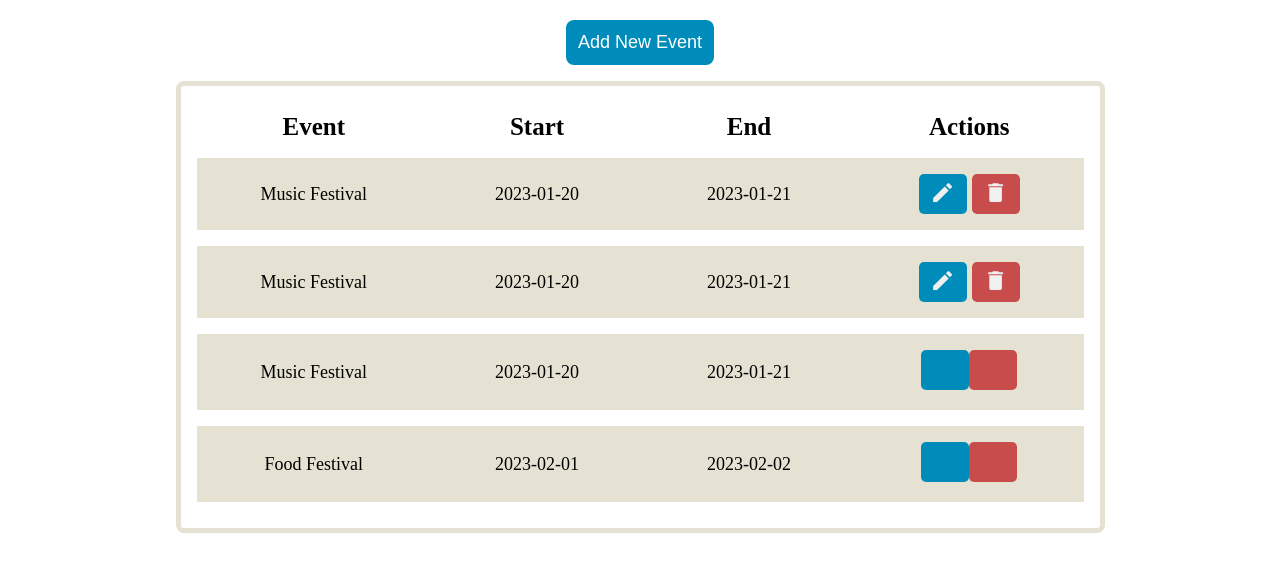
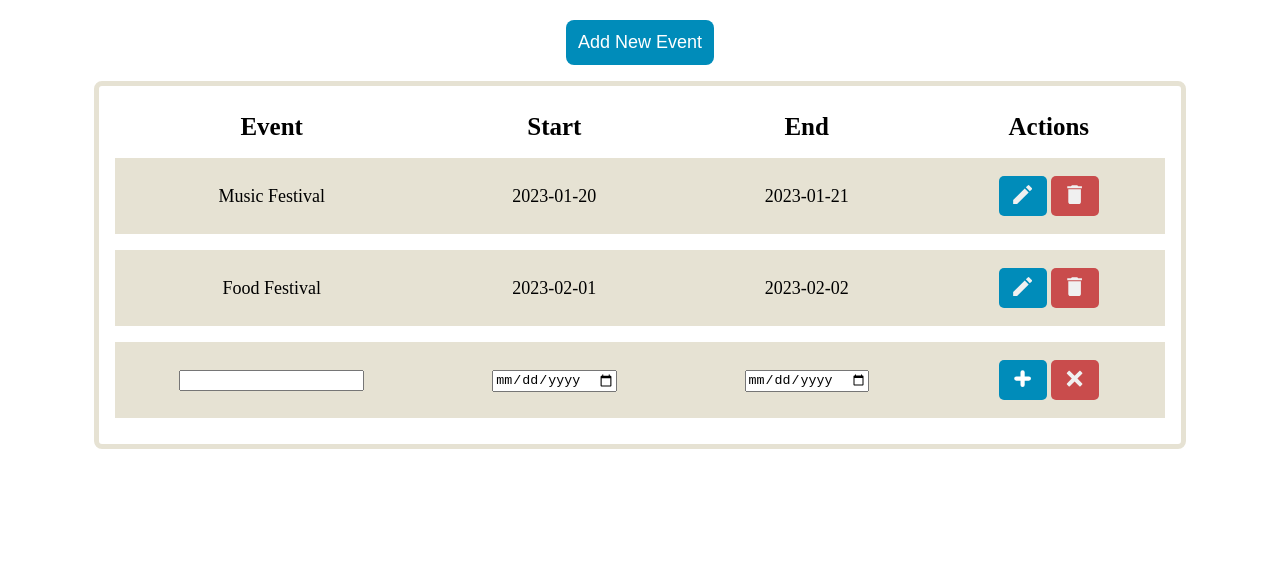
Before and after one commit to jessiehxw/xiawei-he-evaluation-eventlist, a plain HTML site: page eventlist/index.html in a window 1280 px wide. Both pictures are taken after a click on the button "Add New Event". Drawn offline with Linux system fonts and the light colour scheme; no server answers.

Commit message:
The view is completed, lack some function

```diff
--- a/eventlist/index.css
+++ b/eventlist/index.css
@@ -44,18 +44,19 @@ tbody tr {
     background-color: var(--color-tan);
 }
 
-.edit-button, .delete-button {
+.edit-button, .delete-button, .add-button, .cancel-button {
     height: 2.5rem;
     width: 3rem;
     border-radius: 5px;
     border: none;
+    margin: 2px;
 }
 
-.edit-button {
+.edit-button, .add-button {
     background-color: var(--color-blue);
 }
 
-.delete-button {
+.delete-button, .cancel-button {
     background-color: var(--color-Vermillion-red);
 }
 
--- a/eventlist/index.html
+++ b/eventlist/index.html
@@ -20,7 +20,7 @@
                 </tr>
             </thead>
             <tbody class="event-table_body">
-                <tr>
+                <!-- <tr>
                     <td class="event_name">Music Festival</td>
                     <td class="event_start">2023-01-20</td>
                     <td class="event_end">2023-01-21</td>
@@ -53,7 +53,7 @@
                             </svg>
                          </button>
                     </td>
-                </tr>
+                </tr> -->
             </tbody>
         </table>
     </div>
--- a/eventlist/index.js
+++ b/eventlist/index.js
@@ -91,6 +91,7 @@ class EventView {
     constructor() {
         this.addBtn = document.querySelector(".event-list-app__btn-add");
         this.eventList = document.querySelector(".event-table_body");
+        this.eventNameInput = document.querySelector(".event-name-input");
     }
 
     renderEvents(events) {
@@ -119,13 +120,34 @@ class EventView {
         const editButton = document.createElement("button");
         editButton.classList.add("edit-button");
 
-        const editSvg = document.createElement("svg");
-        editSvg.setAttribute("d", "")
+        const editSvg = document.createElementNS('http://www.w3.org/2000/svg', 'svg');
+        editSvg.setAttribute("focusable", "false");
+        editSvg.setAttribute("aria-hidden", "true");
+        editSvg.setAttribute("viewBox", "0 0 24 24");
+        editSvg.setAttribute("data-testid", "EditIcon");
+        editSvg.setAttribute("aria-label", "fontSize small");
+        editButton.appendChild(editSvg);
 
-        editButton.appendChild(editSvg);
+        const editPath = document.createElementNS("http://www.w3.org/2000/svg", 'path');
+        editPath.setAttribute("fill", "#f0f0f0");
+        editPath.setAttribute("d", "M3 17.25V21h3.75L17.81 9.94l-3.75-3.75L3 17.25zM20.71 7.04c.39-.39.39-1.02 0-1.41l-2.34-2.34a.9959.9959 0 0 0-1.41 0l-1.83 1.83 3.75 3.75 1.83-1.83z");
+        editSvg.appendChild(editPath);
 
         const deleteButton = document.createElement("button");
         deleteButton.classList.add("delete-button");
+
+        const deleteSvg = document.createElementNS('http://www.w3.org/2000/svg', 'svg');
+        deleteSvg.setAttribute("focusable", "false");
+        deleteSvg.setAttribute("aria-hidden", "true");
+        deleteSvg.setAttribute("viewBox", "0 0 24 24");
+        deleteSvg.setAttribute("data-testid", "DeleteIcon");
+        deleteSvg.setAttribute("aria-label", "fontSize small");
+        deleteButton.appendChild(deleteSvg);
+
+        const deletePath = document.createElementNS("http://www.w3.org/2000/svg", 'path');
+        deletePath.setAttribute("fill", "#f0f0f0");
+        deletePath.setAttribute("d", "M6 19c0 1.1.9 2 2 2h8c1.1 0 2-.9 2-2V7H6v12zM19 4h-3.5l-1-1h-5l-1 1H5v2h14V4z");
+        deleteSvg.appendChild(deletePath);
 
         eventActionsElem.appendChild(editButton);
         eventActionsElem.appendChild(deleteButton);
@@ -137,15 +159,104 @@ class EventView {
 
         this.eventList.append(eventElem);
     }
+
+    renderAddEvent() {
+        const addEventElem = document.createElement("tr");
+        addEventElem.classList.add("add-event");
+
+        const eventNameElem = document.createElement("td");
+        eventNameElem.classList.add("event-name-input");
+        const inputNameElem = document.createElement("input");
+        eventNameElem.appendChild(inputNameElem);
+
+        const startDateElem = document.createElement("td");
+        startDateElem.classList.add("event-start-input");
+        const inputStartElem = document.createElement("input");
+        inputStartElem.setAttribute("type", "date");
+        startDateElem.appendChild(inputStartElem);
+
+        const endDateElem = document.createElement("td");
+        endDateElem.classList.add("event-end-input");
+        const inputEndElem = document.createElement("input");
+        inputEndElem.setAttribute("type", "date");
+        endDateElem.appendChild(inputEndElem);
+
+        const eventActionsElem = document.createElement("td");
+        eventActionsElem.classList.add("event-actions-input");
+
+        const addButton = document.createElement("button");
+        addButton.classList.add("add-button");
+
+        const addSvg = document.createElementNS('http://www.w3.org/2000/svg', 'svg');
+        addSvg.setAttribute("focusable", "false");
+        addSvg.setAttribute("aria-hidden", "true");
+        addSvg.setAttribute("viewBox", "0 0 24 24");
+        addSvg.setAttribute("data-testid", "AddIcon");
+        addSvg.setAttribute("aria-label", "fontSize small");
+        addButton.appendChild(addSvg);
+
+        const addPath = document.createElementNS("http://www.w3.org/2000/svg", 'path');
+        addPath.setAttribute("stroke", "#FFFFFF");
+        addPath.setAttribute("stroke-width", "4");
+        addPath.setAttribute("stroke-linecap", "round");
+        addPath.setAttribute("stroke-linejoin", "round");
+        addPath.setAttribute("d", "M12 6V18M18 12H6");
+        addSvg.appendChild(addPath);
+
+        const cancelButton = document.createElement("button");
+        cancelButton.classList.add("delete-button");
+
+        const cancelSvg = document.createElementNS('http://www.w3.org/2000/svg', 'svg');
+        cancelSvg.setAttribute("focusable", "false");
+        cancelSvg.setAttribute("aria-hidden", "true");
+        cancelSvg.setAttribute("viewBox", "0 0 32 32");
+        cancelSvg.setAttribute("version", "1.1");
+        cancelSvg.setAttribute("aria-label", "fontSize small");
+        cancelButton.appendChild(cancelSvg);
+
+        const cancelPath = document.createElementNS("http://www.w3.org/2000/svg", 'path');
+        cancelPath.setAttribute("fill", "#f0f0f0");
+        cancelPath.setAttribute("d", "M19.587 16.001l6.096 6.096c0.396 0.396 0.396 1.039 0 1.435l-2.151 2.151c-0.396 0.396-1.038 0.396-1.435 0l-6.097-6.096-6.097 6.096c-0.396 0.396-1.038 0.396-1.434 0l-2.152-2.151c-0.396-0.396-0.396-1.038 0-1.435l6.097-6.096-6.097-6.097c-0.396-0.396-0.396-1.039 0-1.435l2.153-2.151c0.396-0.396 1.038-0.396 1.434 0l6.096 6.097 6.097-6.097c0.396-0.396 1.038-0.396 1.435 0l2.151 2.152c0.396 0.396 0.396 1.038 0 1.435l-6.096 6.096z");
+        cancelSvg.appendChild(cancelPath);
+
+        eventActionsElem.appendChild(addButton);
+        eventActionsElem.appendChild(cancelButton);
+
+        addEventElem.appendChild(eventNameElem);
+        addEventElem.appendChild(startDateElem);
+        addEventElem.appendChild(endDateElem);
+        addEventElem.appendChild(eventActionsElem);
+
+        this.eventList.append(addEventElem);
+    }
 }
 
 class EventController {
-    constructor() {}
+    constructor(view, model) {
+        this.view = view;
+        this.model = model;
+        this.setUpEvents();
+    }
+
+    setUpEvents() {
+        this.handleAdd();
+    }
+
+    handleAdd() {
+        this.view.addBtn.addEventListener("click", e=>{
+            console.log("haha");
+            e.preventDefault();
+            this.view.renderAddEvent();
+
+            const input = this.view.eventNameInput;
+            console.log(input)
+        })
+    }
 }
 
 const eventModel = new EventModel();
 const eventView = new EventView();
-// const eventController = new EventController(eventView, eventModel);
+const eventController = new EventController(eventView, eventModel);
 
 eventView.renderEvents(events);
 
```
